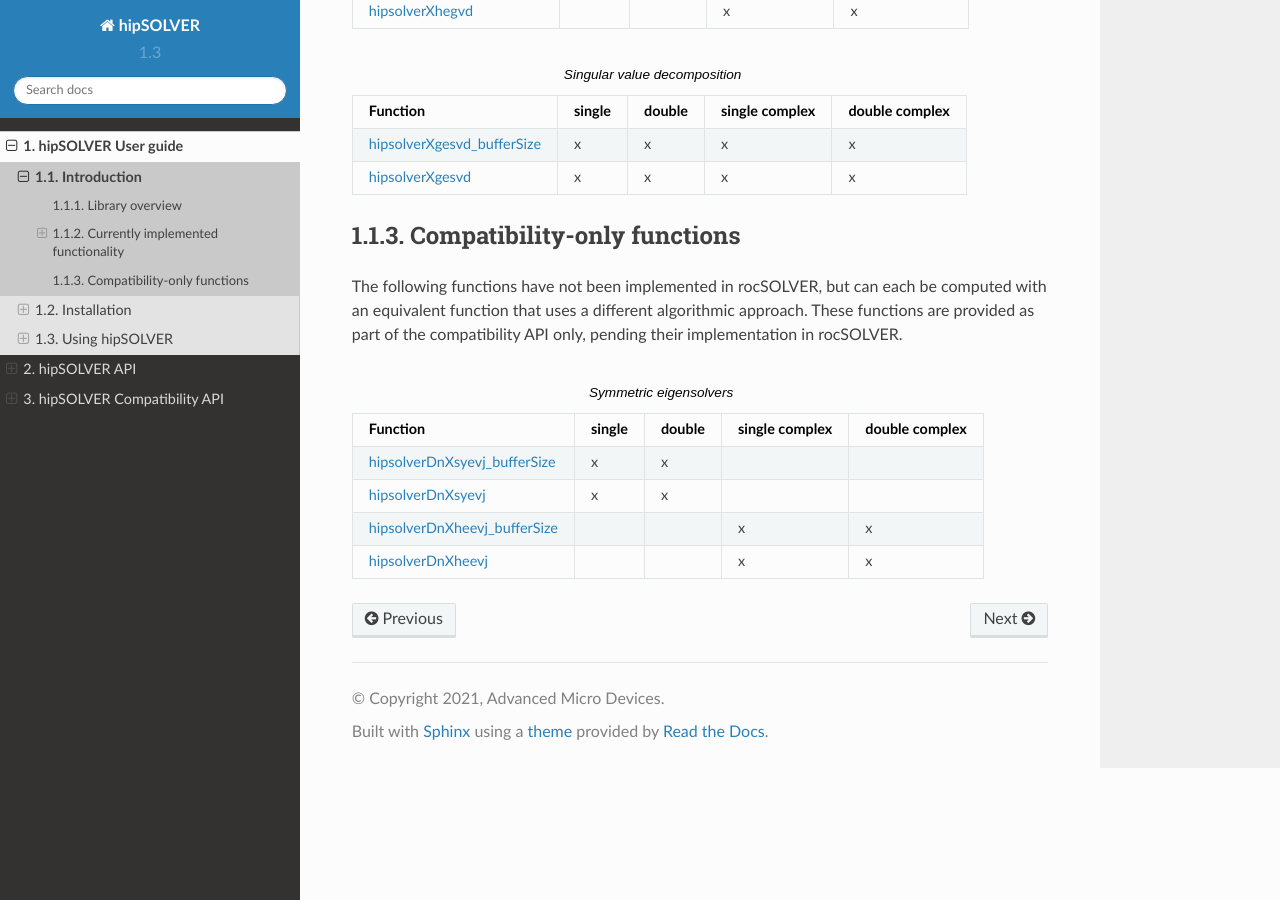
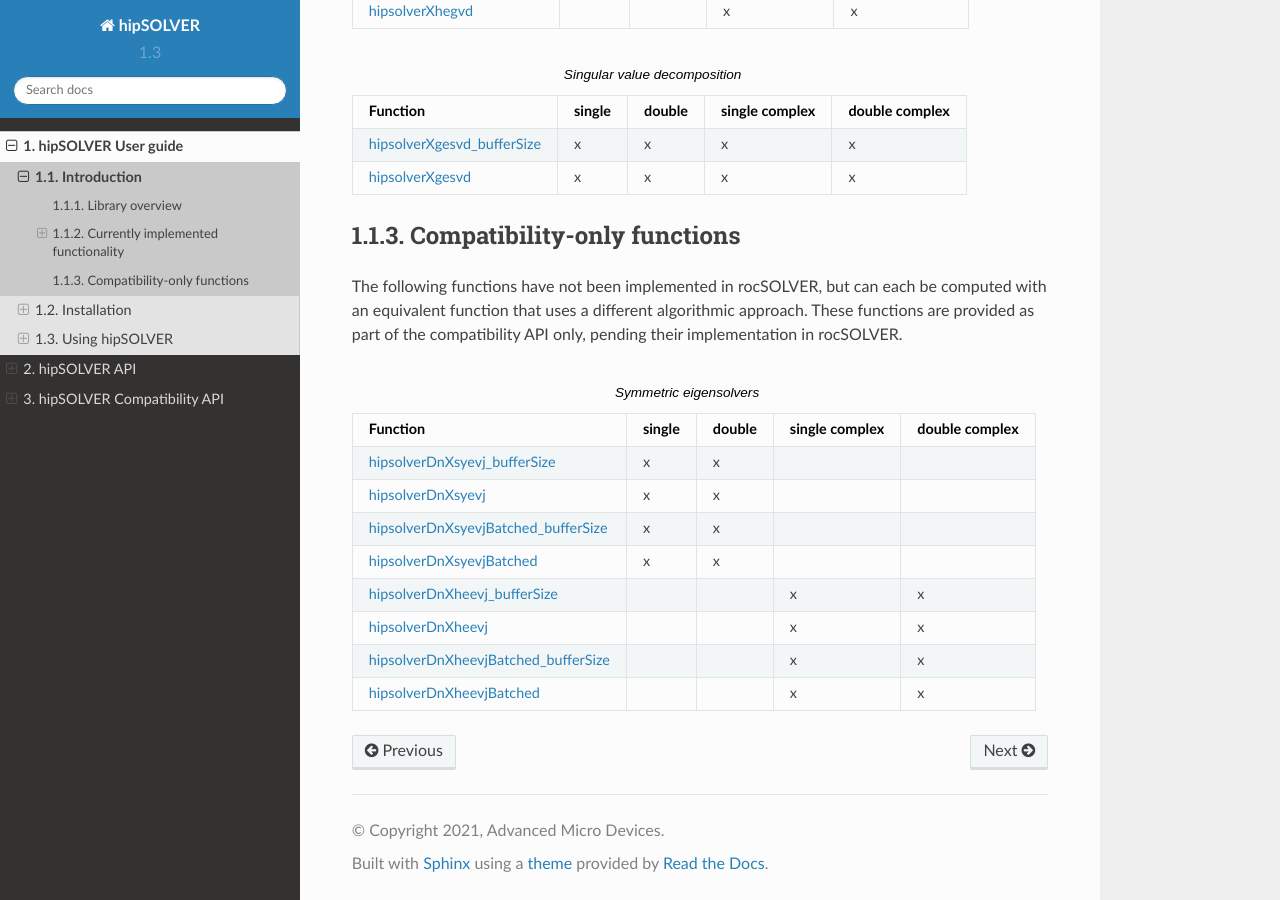
Before and after one commit to ROCm/hipSOLVER, a Sphinx documentation site: the page built from docs/source/userguide_intro.rst, in a window 1280 px wide and 900 px high, scrolled down 3744 px. Built offline with Sphinx 7.4.7 and the Read the Docs theme 2.0.0, drawn with Linux system fonts in a browser that asks for light colours.

Commit message:
Updated documentation

```diff
--- a/docs/source/userguide_intro.rst
+++ b/docs/source/userguide_intro.rst
@@ -150,5 +150,9 @@
 
     :ref:`hipsolverDnXsyevj_bufferSize <compat_syevj_bufferSize>`, x, x, ,
     :ref:`hipsolverDnXsyevj <compat_syevj>`, x, x, ,
+    :ref:`hipsolverDnXsyevjBatched_bufferSize <compat_syevj_batched_bufferSize>`, x, x, ,
+    :ref:`hipsolverDnXsyevjBatched <compat_syevj_batched>`, x, x, ,
     :ref:`hipsolverDnXheevj_bufferSize <compat_heevj_bufferSize>`, , , x, x
     :ref:`hipsolverDnXheevj <compat_heevj>`, , , x, x
+    :ref:`hipsolverDnXheevjBatched_bufferSize <compat_heevj_batched_bufferSize>`, , , x, x
+    :ref:`hipsolverDnXheevjBatched <compat_heevj_batched>`, , , x, x
```
Also changed, not shown: CHANGELOG.md (+3 -0 lines), docs/source/compat_lapackfunc.rst (+32 -0 lines).
